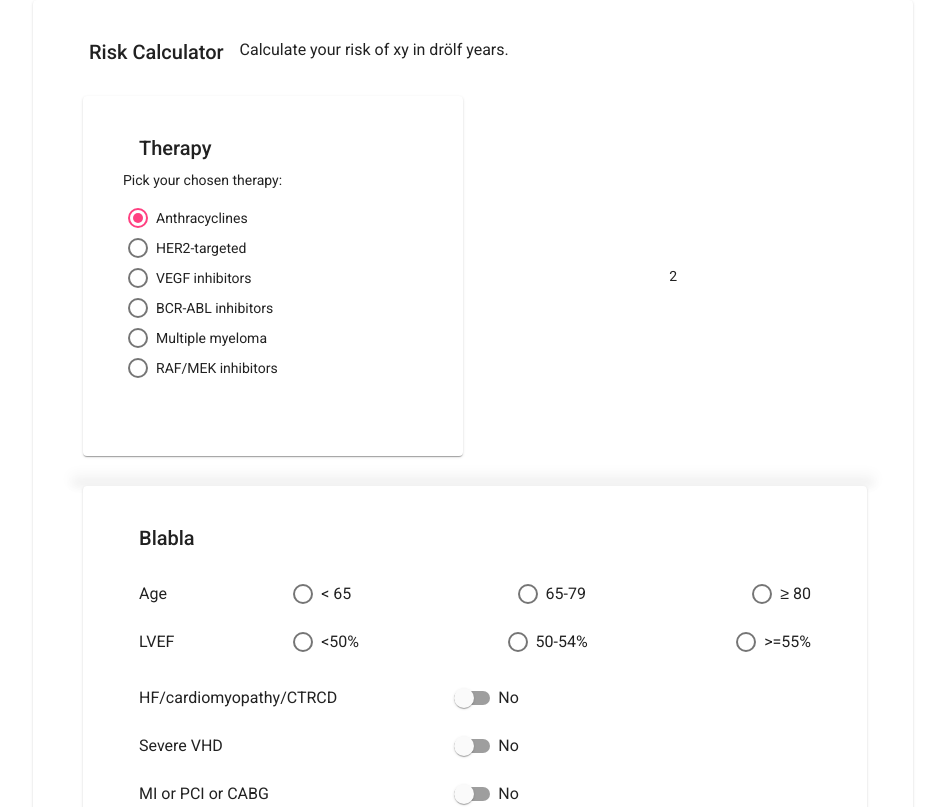
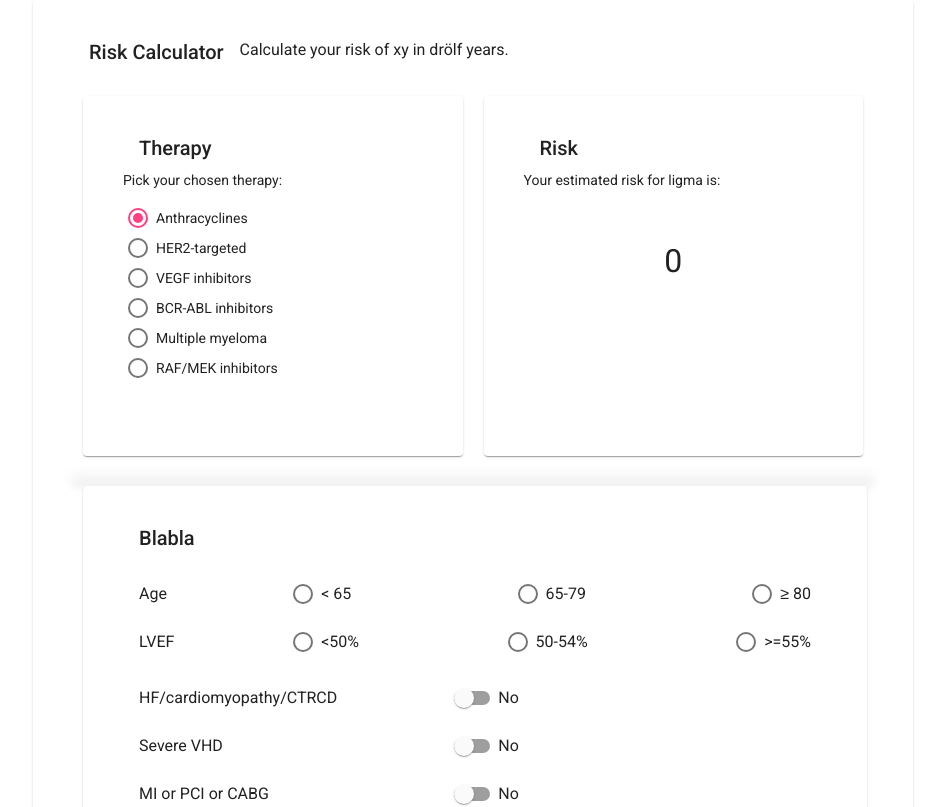
Before and after one commit to ninjafail/risk-calculator-web, an Angular app: page / in a window 1280 px wide. Shown: the top 807 px of the page, without its empty margins (167-1112 px from the left). Built offline with nearby package versions, Linux system fonts and the light colour scheme.

Commit message:
calculation

```diff
--- a/src/app/risk-calculator/risk-calculator.component.css
+++ b/src/app/risk-calculator/risk-calculator.component.css
@@ -22,6 +22,11 @@
   align-self: center;
 }
 
+.risk-result {
+  font-size: xx-large;
+  padding: 40px;
+  text-align: center;
+}
 
 .form-field {
   align-self: center;
--- a/src/app/risk-calculator/risk-calculator.component.html
+++ b/src/app/risk-calculator/risk-calculator.component.html
@@ -18,7 +18,6 @@
             </mat-card-title>
           </mat-card-header>
           <mat-card-content>
-
             <label id="example-radio-group-label">Pick your chosen therapy:</label>
             <mat-radio-group
               aria-labelledby="example-radio-group-label"
@@ -32,7 +31,21 @@
         </mat-card>
       </mat-grid-tile>
 
-      <mat-grid-tile>2</mat-grid-tile>
+      <mat-grid-tile>
+        <mat-card class="therapy-container">
+          <mat-card-header>
+            <mat-card-title>
+              Risk
+            </mat-card-title>
+          </mat-card-header>
+          <mat-card-content>
+            <p>Your estimated risk for ligma is:</p>
+            <div class="risk-result">
+              {{ calculateRisk() }}
+            </div>
+          </mat-card-content>
+        </mat-card>
+      </mat-grid-tile>
     </mat-grid-list>
 
 
--- a/src/app/risk-calculator/risk-calculator.component.ts
+++ b/src/app/risk-calculator/risk-calculator.component.ts
@@ -1,6 +1,7 @@
 import {Component, EventEmitter} from '@angular/core';
 import { Therapy, OptionField, DataField } from "./therapy.classes";
 import { THERAPIES_DATA } from "./therapies.data";
+import {skip} from "rxjs";
 
 @Component({
   selector: 'app-risk-calculator',
@@ -14,10 +15,30 @@ export class RiskCalculatorComponent {
   therapies: Therapy[] = THERAPIES_DATA;
   chosenTherapy: Therapy = this.therapies[0];
 
-  test = null;
 
   constructor() {
   }
 
+  calculateRisk(): number {
+    function sum (arr: number[]) {
+      return arr.reduce((total, current) => {
+        return total + current;
+      }, 0);
+    }
+
+    function getDfWeights(dfArr: DataField[]): number[] {
+      return dfArr.map((df) => df.getWeight())
+    }
+
+    function getOfWeights(ofArr: OptionField[]): number[] {
+      return ofArr.map((of) => sum(getDfWeights(of.options)))
+    }
+
+    const options_sum = sum(getOfWeights(this.chosenTherapy.option_fields));
+    const sliders_sum = sum(getDfWeights(this.chosenTherapy.slider_fields));
+
+    return options_sum + sliders_sum
+  }
+
 
 }
--- a/src/app/risk-calculator/therapy.classes.ts
+++ b/src/app/risk-calculator/therapy.classes.ts
@@ -39,6 +39,11 @@ export class DataField implements DataFieldInterface{
 
   uncheck() {
     this.isChecked = false;
+  }
+
+  getWeight(): number {
+    if (this.isChecked) return this.weight.valueOf()
+    return 0
   }
 }
 
```
Also changed, not shown: src/app/risk-calculator/risk-calculator.service.ts (deleted, +0 -9 lines), 1 other file (tests, documents, lock files or other folders).
